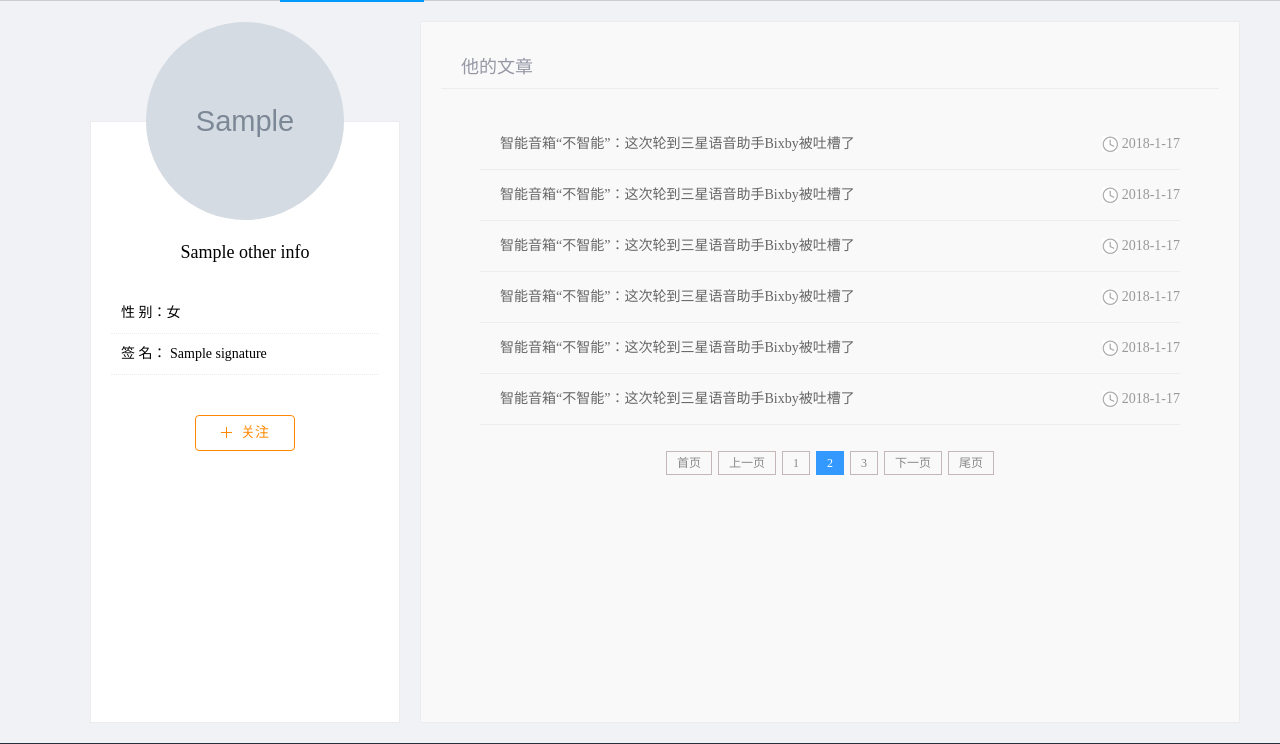
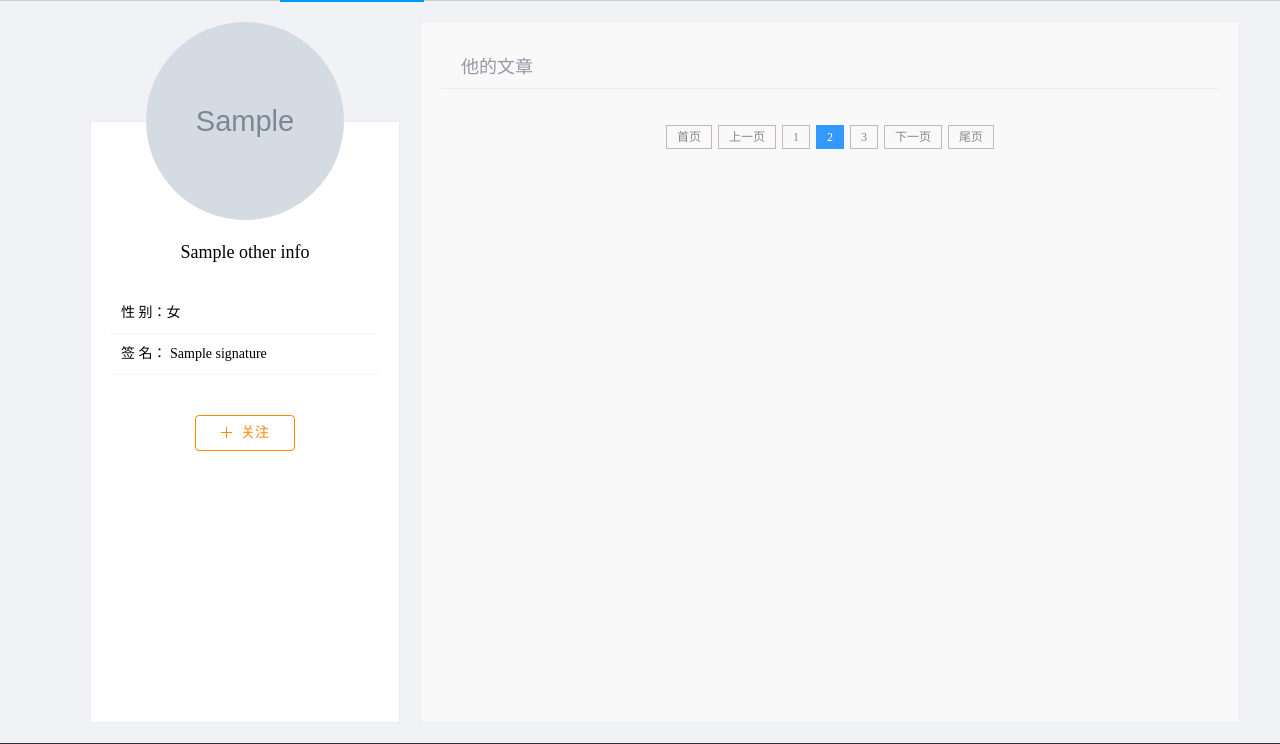
Before and after one commit to zjj-git/flask_project, a Flask app: template info/templates/news/other.html in a window 1280 px wide. Shown: the part 59-803 px from the top of the page. Run offline with Flask 2, Linux system fonts and the light colour scheme; the template is opened without the code that fills it: most values are stand-ins (such as "Sample title", 1, 10 or a date in 2020); grey boxes marked "Sample" are stand-in pictures; parts of the project's set-up code (start-up, migrations or seed data) failed here and were passed over; some libraries are stand-ins or nearby versions.

Commit message:
修改关注人的新闻列表闪的问题

```diff
--- a/info/templates/news/other.html
+++ b/info/templates/news/other.html
@@ -52,12 +52,7 @@
         <div class="other_collect">
             <h3>他的文章</h3>
             <ul class="article_list">
-                <li><a href="#">智能音箱“不智能”：这次轮到三星语音助手Bixby被吐槽了</a><span>2018-1-17</span></li>
-                <li><a href="#">智能音箱“不智能”：这次轮到三星语音助手Bixby被吐槽了</a><span>2018-1-17</span></li>
-                <li><a href="#">智能音箱“不智能”：这次轮到三星语音助手Bixby被吐槽了</a><span>2018-1-17</span></li>
-                <li><a href="#">智能音箱“不智能”：这次轮到三星语音助手Bixby被吐槽了</a><span>2018-1-17</span></li>
-                <li><a href="#">智能音箱“不智能”：这次轮到三星语音助手Bixby被吐槽了</a><span>2018-1-17</span></li>
-                <li><a href="#">智能音箱“不智能”：这次轮到三星语音助手Bixby被吐槽了</a><span>2018-1-17</span></li>
+
             </ul>
 
             <div id="pagination" class="page"></div>
```
